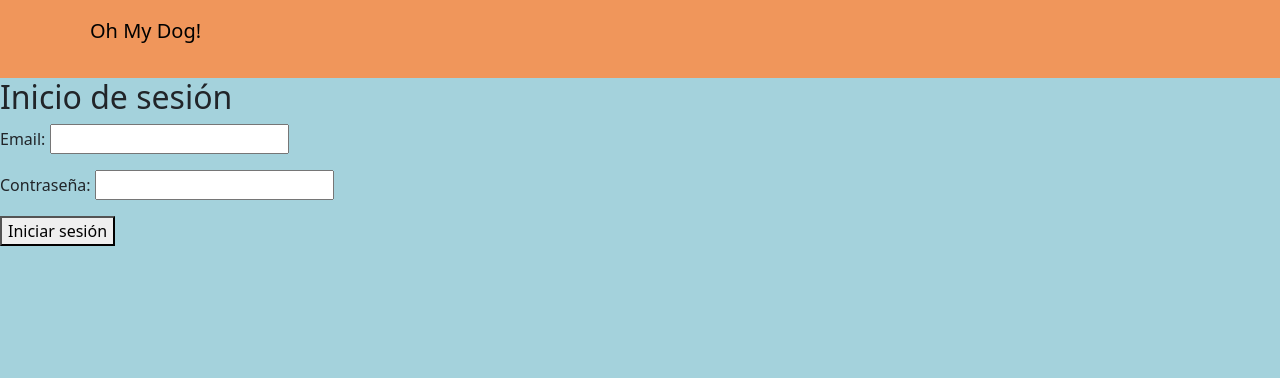
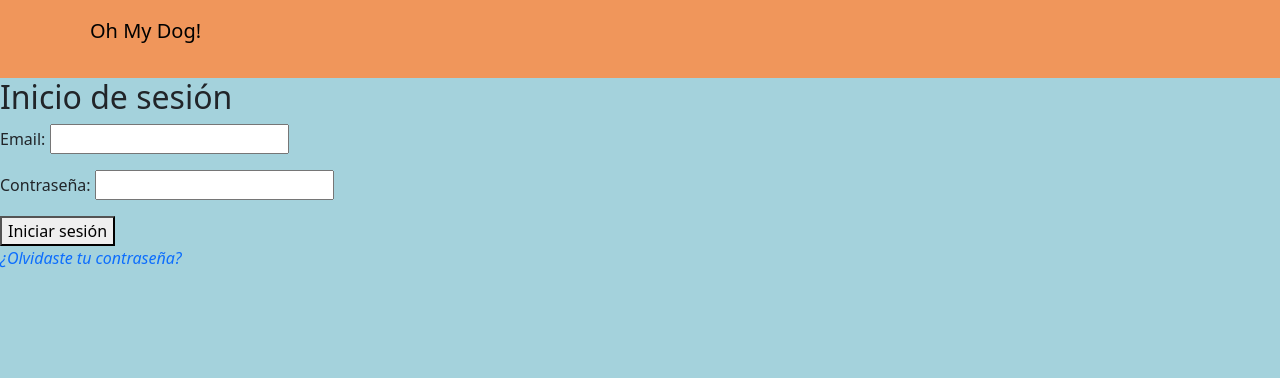
Before and after one commit to lucasquieresopa/proyecto_veterinaria, a Django app: page /login/ in a window 1280 px wide. Shown: the top 378 px of the page. Run offline with Django 4.2, Linux system fonts and the light colour scheme.

Commit message:
cambiando las vistas

```diff
--- a/accounts/templates/registration/login.html
+++ b/accounts/templates/registration/login.html
@@ -20,7 +20,7 @@
     <h2>Inicio de sesión</h2>
     <form method="post">    <!-- cuando toco el boton "Registrar" se haceun post request -->
         {% csrf_token %}    <!-- seguridad en forms -->
-        {% for field in login_form %}
+       {% for field in login_form %}
             <p>
                 {{field.label_tag}}
                 {{field}}
@@ -45,8 +45,9 @@
         <button type="submit">Iniciar sesión</button>
 
     </form>
+    <a href="{% url 'password_reset' %}"><i>¿Olvidaste tu contraseña?</i></a>
+</main>
 
 
-</main>
 
 {% endblock content %}
```
Also changed, not shown: db.sqlite3.
